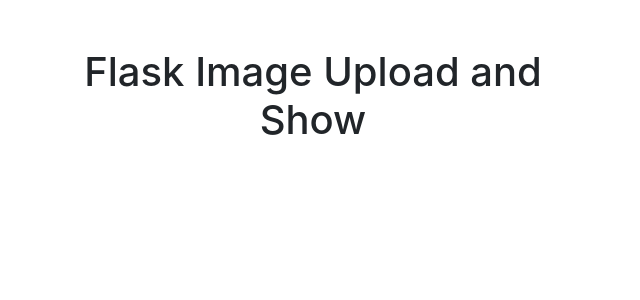
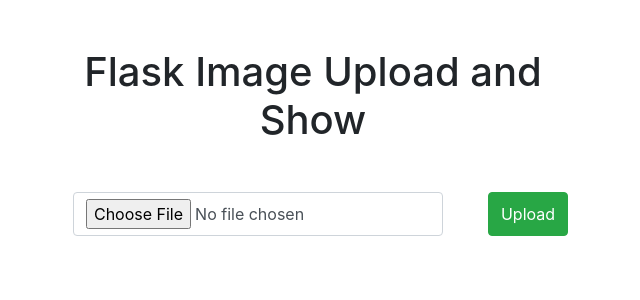
Before and after one commit to bytemat/anpr-system, a Flask app: page / in a window 1280 px wide. Shown: the top 300 px of the page, without its empty margins (327-967 px from the left). Run offline with Flask 3, Linux system fonts and the light colour scheme; some libraries are stand-ins or nearby versions.

Commit message:
add image upload and show functionality

```diff
--- a/main.py
+++ b/main.py
@@ -1,10 +1,45 @@
-from flask import Flask, render_template
+from flask import Flask, render_template, send_from_directory, url_for
+from flask_uploads import UploadSet, IMAGES, configure_uploads
+from flask_wtf import FlaskForm
+from flask_wtf.file import FileField, FileRequired, FileAllowed
+from wtforms import SubmitField
+import os
 
 app = Flask(__name__)
+app.config['SECRET_KEY'] = 'longrandomstring'
+app.config['UPLOADED_PHOTOS_DEST'] = 'uploads'
+
+photos = UploadSet('photos', IMAGES)
+configure_uploads(app, photos)
+
+class UploadForm(FlaskForm):
+    photo = FileField(
+        validators=[
+            FileAllowed(photos, 'Only images are allowed'),
+            FileRequired('File field should not be empty')
+        ]
+    )
+    submit = SubmitField('Upload')
+
+
+@app.route('/uploads/<filename>')
+def get_file(filename):
+    return send_from_directory(app.config['UPLOADED_PHOTOS_DEST'], filename)
+
 
 @app.route('/', methods=['GET', 'POST'])
 def upload_image():
-    return render_template('index.html')
+    form = UploadForm()
+    file_url = None
+
+    if form.validate_on_submit():
+        filename = photos.save(form.photo.data)
+        file_url = url_for('get_file', filename=filename)
+
+    return render_template('index.html', form=form, file_url=file_url)
 
 if __name__ == '__main__':
+    if not os.path.exists(app.config['UPLOADED_PHOTOS_DEST']):
+        os.makedirs(app.config['UPLOADED_PHOTOS_DEST'])
+
     app.run(debug=True)
--- a/templates/index.html
+++ b/templates/index.html
@@ -1,19 +1,10 @@
 <!DOCTYPE html>
 <html lang="en">
 <head>
-    <!--Charset-->
     <meta charset="UTF-8">
-
-    <!--Viewport-->
     <meta name="viewport" content="width=device.width", initial-scale="1.0">
-
-    <!--Edge-->
     <meta http.equiv="X-UA-Compatible" content="ie-edge">
-
-    <!--Bootstrap-->
     <link rel="stylesheet" href="https://cdn.jsdelivr.net/npm/bootstrap@4.0.0/dist/css/bootstrap.min.css" integrity="sha384-Gn5384xqQ1aoWXA+058RXPxPg6fy4IWvTNh0E263XmFcJlSAwiGgFAW/dAiS6JXm" crossorigin="anonymous">
-
-    <!--Title-->
     <title>ANPR System</title>
 </head>
 <body>
@@ -21,6 +12,27 @@
         <div class="row">
             <div class="col-6 mx-auto mt-5 text-center">
                 <h1 class="mb-5">Flask Image Upload and Show</h1>
+
+                <form method="post" enctype="multipart/form-data">
+                    {{ form.hidden_tag() }}
+                    {% for error in form.photo.errors %}
+                        <span style="color: red;">{{ error }}</span></span>
+                    {% endfor %}
+
+                    <div class="row justify-content-center">
+                        <div class="col-auto">
+                        {{ form.photo(class="form-control")}}
+                        </div>
+                        <div class="col-auto"></div>
+                        {{ form.submit(class="btn btn-success") }}
+                    </div>
+                </form>
+
+                {% if file_url %}
+                <div class = "mt-5">
+                    <img src="{{ file_url }}" style="width: 400px">
+                </div>
+                {% endif %}
             </div>
         </div>
     </div>
```
Also changed, not shown: 1 other file.
